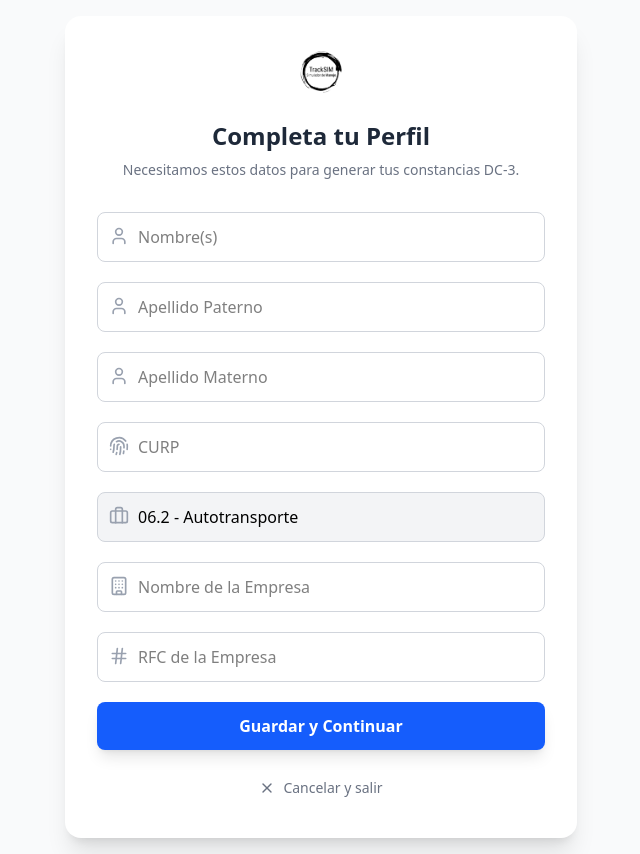
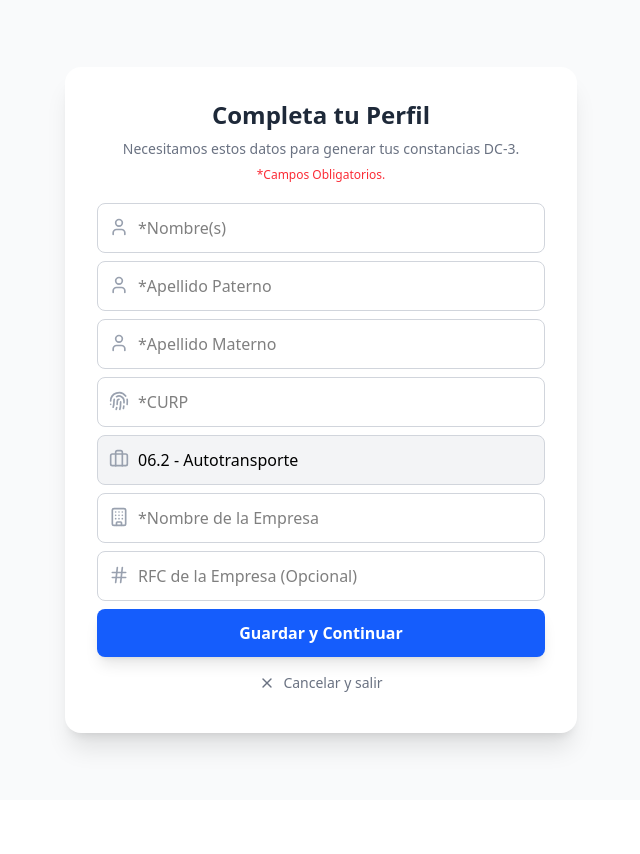
Before and after one commit to jaet65/tracksim-academy, a React (Vite) app: page /completar-perfil in a window 1280 px wide. Shown: the whole page, without its empty margins (319-959 px from the left). After the commit the page ends 800 px from the top, so only its background shows below. Built offline with nearby package versions, Linux system fonts and the light colour scheme.

Commit message:
RFC Opcional

```diff
--- a/src/pages/CompleteProfile.jsx
+++ b/src/pages/CompleteProfile.jsx
@@ -115,39 +115,40 @@ const CompleteProfile = () => {
   return (
     <div className="min-h-screen bg-gray-50 flex items-center justify-center p-4">
       <div className="bg-white p-8 rounded-2xl shadow-xl w-full max-w-lg">
-        <div className="flex justify-center mb-6">
-          <img src={logo} alt="Logo" className="h-12" />
-        </div>
-        <div className="text-center mb-8">
+
+        <div className="text-center mb-5">
           <h1 className="text-2xl font-bold text-gray-800">Completa tu Perfil</h1>
           <p className="text-gray-500 mt-2 text-sm">
             Necesitamos estos datos para generar tus constancias DC-3.
           </p>
+          <p className="text-red-500 mt-2 text-xs">
+            *Campos Obligatorios.
+          </p>
         </div>
 
-        <form onSubmit={handleSubmit} className="space-y-5">
+        <form onSubmit={handleSubmit} className="space-y-2">
           {/* Nombre(s) */}
           <div className="relative">
             <User className="absolute top-3.5 left-3 text-gray-400 w-5 h-5" />
-            <input type="text" name="firstName" placeholder="Nombre(s)" value={formData.firstName} onChange={handleChange} required className="w-full pl-10 pr-4 py-3 border border-gray-300 rounded-lg focus:ring-2 focus:ring-blue-500 outline-none" />
+            <input type="text" name="firstName" placeholder="*Nombre(s)" value={formData.firstName} onChange={handleChange} required className="w-full pl-10 pr-4 py-3 border border-gray-300 rounded-lg focus:ring-2 focus:ring-blue-500 outline-none" />
           </div>
 
           {/* Apellido Paterno */}
           <div className="relative">
             <User className="absolute top-3.5 left-3 text-gray-400 w-5 h-5" />
-            <input type="text" name="paternalLastName" placeholder="Apellido Paterno" value={formData.paternalLastName} onChange={handleChange} required className="w-full pl-10 pr-4 py-3 border border-gray-300 rounded-lg focus:ring-2 focus:ring-blue-500 outline-none" />
+            <input type="text" name="paternalLastName" placeholder="*Apellido Paterno" value={formData.paternalLastName} onChange={handleChange} required className="w-full pl-10 pr-4 py-3 border border-gray-300 rounded-lg focus:ring-2 focus:ring-blue-500 outline-none" />
           </div>
 
           {/* Apellido Materno */}
           <div className="relative">
             <User className="absolute top-3.5 left-3 text-gray-400 w-5 h-5" />
-            <input type="text" name="maternalLastName" placeholder="Apellido Materno" value={formData.maternalLastName} onChange={handleChange} required className="w-full pl-10 pr-4 py-3 border border-gray-300 rounded-lg focus:ring-2 focus:ring-blue-500 outline-none" />
+            <input type="text" name="maternalLastName" placeholder="*Apellido Materno" value={formData.maternalLastName} onChange={handleChange} required className="w-full pl-10 pr-4 py-3 border border-gray-300 rounded-lg focus:ring-2 focus:ring-blue-500 outline-none" />
           </div>
 
           {/* CURP */}
           <div className="relative">
             <Fingerprint className="absolute top-3.5 left-3 text-gray-400 w-5 h-5" />
-            <input type="text" name="curp" placeholder="CURP" value={formData.curp} onChange={handleChange} required maxLength="18" className={`w-full pl-10 pr-4 py-3 border rounded-lg focus:ring-2 outline-none ${fieldErrors.curp ? 'border-red-500 focus:ring-red-500' : 'border-gray-300 focus:ring-blue-500'}`} />
+            <input type="text" name="curp" placeholder="*CURP" value={formData.curp} onChange={handleChange} required maxLength="18" className={`w-full pl-10 pr-4 py-3 border rounded-lg focus:ring-2 outline-none ${fieldErrors.curp ? 'border-red-500 focus:ring-red-500' : 'border-gray-300 focus:ring-blue-500'}`} />
           </div>
           {fieldErrors.curp && <p className="text-red-500 text-xs mt-1 ml-2">{fieldErrors.curp}</p>}
 
@@ -159,13 +160,13 @@ const CompleteProfile = () => {
           {/* Empresa */}
           <div className="relative">
             <Building className="absolute top-3.5 left-3 text-gray-400 w-5 h-5" />
-            <input type="text" name="company" placeholder="Nombre de la Empresa" value={formData.company} onChange={handleChange} required className="w-full pl-10 pr-4 py-3 border border-gray-300 rounded-lg focus:ring-2 focus:ring-blue-500 outline-none" />
+            <input type="text" name="company" placeholder="*Nombre de la Empresa" value={formData.company} onChange={handleChange} required className="w-full pl-10 pr-4 py-3 border border-gray-300 rounded-lg focus:ring-2 focus:ring-blue-500 outline-none" />
           </div>
 
           {/* RFC de la Empresa (NUEVO) */}
           <div className="relative">
             <Hash className="absolute top-3.5 left-3 text-gray-400 w-5 h-5" />
-            <input type="text" name="companyRfc" placeholder="RFC de la Empresa" value={formData.companyRfc} onChange={handleChange} required maxLength="13" className={`w-full pl-10 pr-4 py-3 border rounded-lg focus:ring-2 outline-none ${fieldErrors.companyRfc ? 'border-red-500 focus:ring-red-500' : 'border-gray-300 focus:ring-blue-500'}`} />
+            <input type="text" name="companyRfc" placeholder="RFC de la Empresa (Opcional)" value={formData.companyRfc} onChange={handleChange} maxLength="13" className={`w-full pl-10 pr-4 py-3 border rounded-lg focus:ring-2 outline-none ${fieldErrors.companyRfc ? 'border-red-500 focus:ring-red-500' : 'border-gray-300 focus:ring-blue-500'}`} />
           </div>
           {fieldErrors.companyRfc && <p className="text-red-500 text-xs mt-1 ml-2">{fieldErrors.companyRfc}</p>}
 
--- a/src/pages/EditProfile.jsx
+++ b/src/pages/EditProfile.jsx
@@ -185,32 +185,42 @@ const EditProfile = () => {
           <button onClick={() => navigate(userId ? '/admin/usuarios' : '/portal')} className="text-gray-500 hover:text-blue-600">
             <ArrowLeft size={24} />
           </button>
-          <h1 className="text-2xl font-bold text-gray-800">Editar Perfil</h1>
+
+          <div className="text-center">
+            <h1 className="text-2xl font-bold text-gray-800">Edita tu Perfil</h1>
+            <p className="text-gray-500 mt-2 text-sm">
+              Necesitamos estos datos para generar tus constancias DC-3.
+            </p>
+            <p className="text-red-500 mt-2 text-xs">
+              *Campos Obligatorios.
+            </p>
+          </div>
+
           <div className="w-6"></div> {/* Espaciador */}
         </div>
 
-        <form onSubmit={handleSubmit} className="space-y-5">
+        <form onSubmit={handleSubmit} className="space-y-3">
           {/* Nombre(s) */}
           <div className="relative">
             <User className="absolute top-3.5 left-3 text-gray-400 w-5 h-5" />
-            <input type="text" name="firstName" placeholder="Nombre(s)" value={formData.firstName} onChange={handleChange} required className="w-full pl-10 pr-4 py-3 border border-gray-300 rounded-lg focus:ring-2 focus:ring-blue-500 outline-none" />
+            <input type="text" name="firstName" placeholder="*Nombre(s)" value={formData.firstName} onChange={handleChange} required className="w-full pl-10 pr-4 py-3 border border-gray-300 rounded-lg focus:ring-2 focus:ring-blue-500 outline-none" />
           </div>
 
           {/* Apellido Paterno */}
           <div className="relative">
             <User className="absolute top-3.5 left-3 text-gray-400 w-5 h-5" />
-            <input type="text" name="paternalLastName" placeholder="Apellido Paterno" value={formData.paternalLastName} onChange={handleChange} required className="w-full pl-10 pr-4 py-3 border border-gray-300 rounded-lg focus:ring-2 focus:ring-blue-500 outline-none" />
+            <input type="text" name="paternalLastName" placeholder="*Apellido Paterno" value={formData.paternalLastName} onChange={handleChange} required className="w-full pl-10 pr-4 py-3 border border-gray-300 rounded-lg focus:ring-2 focus:ring-blue-500 outline-none" />
           </div>
 
           {/* Apellido Materno */}
           <div className="relative">
             <User className="absolute top-3.5 left-3 text-gray-400 w-5 h-5" />
-            <input type="text" name="maternalLastName" placeholder="Apellido Materno" value={formData.maternalLastName} onChange={handleChange} required className="w-full pl-10 pr-4 py-3 border border-gray-300 rounded-lg focus:ring-2 focus:ring-blue-500 outline-none" />
+            <input type="text" name="maternalLastName" placeholder="*Apellido Materno" value={formData.maternalLastName} onChange={handleChange} required className="w-full pl-10 pr-4 py-3 border border-gray-300 rounded-lg focus:ring-2 focus:ring-blue-500 outline-none" />
           </div>
 
           <div className="relative">
             <Fingerprint className="absolute top-3.5 left-3 text-gray-400 w-5 h-5" />
-            <input type="text" name="curp" placeholder="CURP" value={formData.curp} onChange={handleChange} required maxLength="18" className={`w-full pl-10 pr-4 py-3 border rounded-lg focus:ring-2 outline-none ${fieldErrors.curp ? 'border-red-500 focus:ring-red-500' : 'border-gray-300 focus:ring-blue-500'}`} />
+            <input type="text" name="curp" placeholder="*CURP" value={formData.curp} onChange={handleChange} required maxLength="18" className={`w-full pl-10 pr-4 py-3 border rounded-lg focus:ring-2 outline-none ${fieldErrors.curp ? 'border-red-500 focus:ring-red-500' : 'border-gray-300 focus:ring-blue-500'}`} />
           </div>
           {fieldErrors.curp && <p className="text-red-500 text-xs -mt-3 ml-2">{fieldErrors.curp}</p>}
 
@@ -221,12 +231,12 @@ const EditProfile = () => {
 
           <div className="relative">
             <Building className="absolute top-3.5 left-3 text-gray-400 w-5 h-5" />
-            <input type="text" name="company" placeholder="Empresa" value={formData.company} onChange={handleChange} required className="w-full pl-10 pr-4 py-3 border border-gray-300 rounded-lg focus:ring-2 focus:ring-blue-500 outline-none" />
+            <input type="text" name="company" placeholder="*Empresa" value={formData.company} onChange={handleChange} required className="w-full pl-10 pr-4 py-3 border border-gray-300 rounded-lg focus:ring-2 focus:ring-blue-500 outline-none" />
           </div>
 
           <div className="relative">
             <Hash className="absolute top-3.5 left-3 text-gray-400 w-5 h-5" />
-            <input type="text" name="companyRfc" placeholder="RFC de la Empresa" value={formData.companyRfc} onChange={handleChange} required maxLength="13" className={`w-full pl-10 pr-4 py-3 border rounded-lg focus:ring-2 outline-none ${fieldErrors.companyRfc ? 'border-red-500 focus:ring-red-500' : 'border-gray-300 focus:ring-blue-500'}`} />
+            <input type="text" name="companyRfc" placeholder="RFC de la Empresa (Opcional)" value={formData.companyRfc} onChange={handleChange} maxLength="13" className={`w-full pl-10 pr-4 py-3 border rounded-lg focus:ring-2 outline-none ${fieldErrors.companyRfc ? 'border-red-500 focus:ring-red-500' : 'border-gray-300 focus:ring-blue-500'}`} />
           </div>
           {fieldErrors.companyRfc && <p className="text-red-500 text-xs -mt-3 ml-2">{fieldErrors.companyRfc}</p>}
 
```
